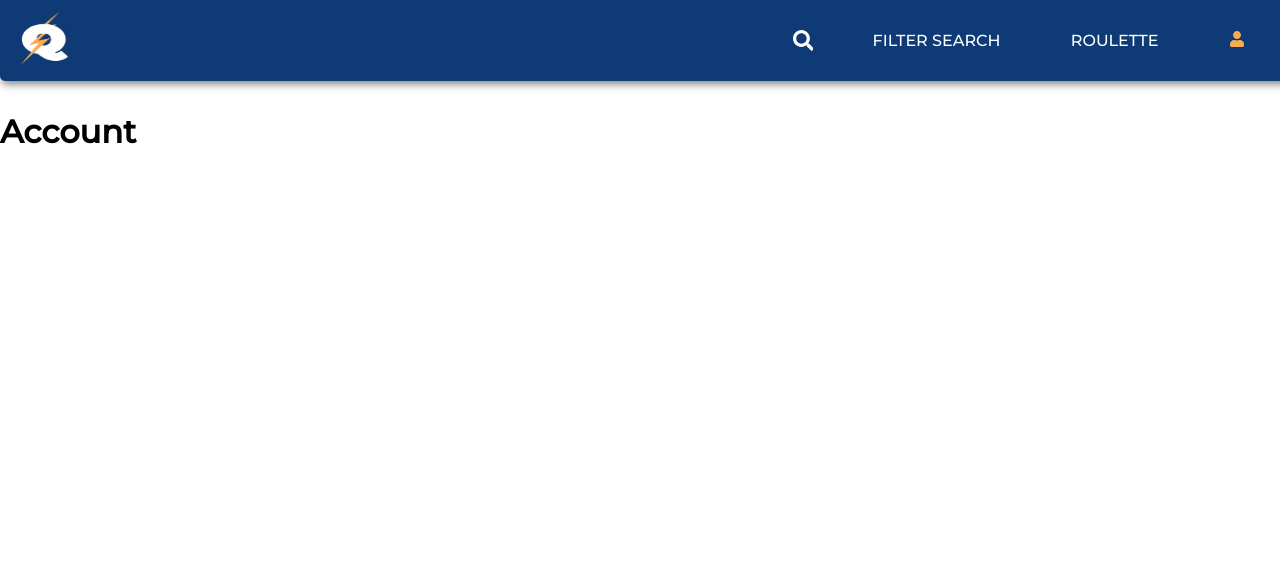
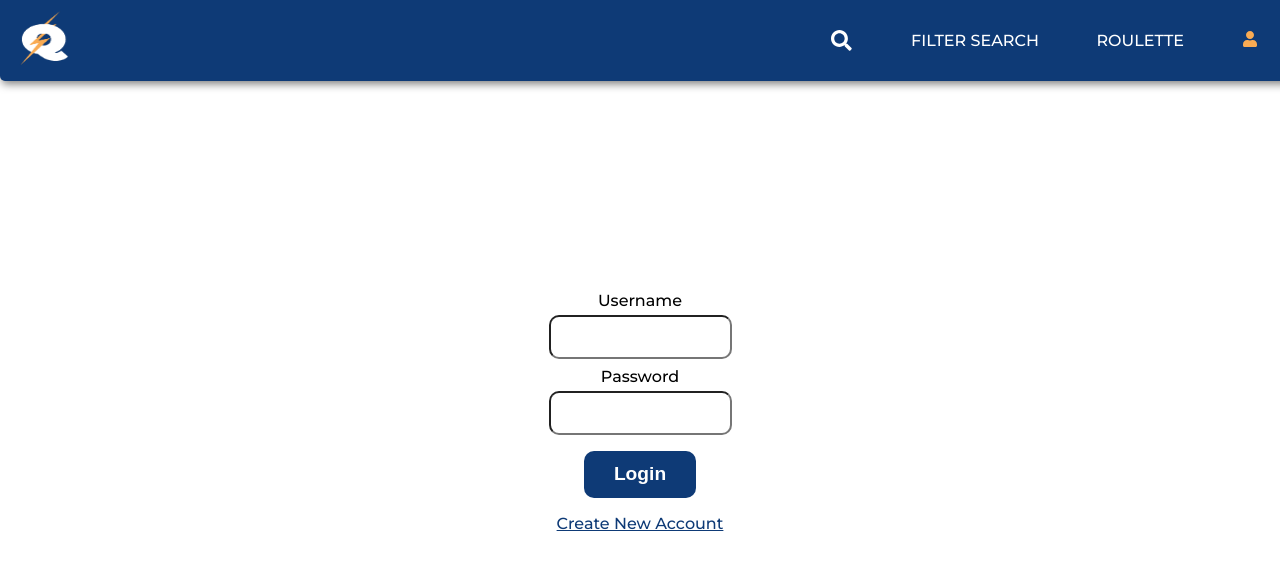
Before and after one commit to hamayoonk95/quick-picks, a React (Create React App) app in the folder client/: page /account in a window 1280 px wide. Shown: the top 570 px of the page. Built offline with nearby package versions, Linux system fonts and the light colour scheme.

Commit message:
login page added, roulette and random movie components' heights adjusted

```diff
--- a/client/src/components/Navbar/Navbar.css
+++ b/client/src/components/Navbar/Navbar.css
@@ -21,15 +21,16 @@
 }
 
 .navbar a {
-  padding-right: 2rem;
+  padding-right: 1.2rem;
   display: block;
   color: var(--text-color);
   text-decoration: none;
-  transition: transform 0.2s;
+  transition: all 0.2s;
 }
 
 .active a {
   color: var(--secondary-color);
+  font-weight: 600;
 }
 
 .navbar a:hover {
@@ -76,7 +77,7 @@
 
   .hambrgr-menu:hover > * {
     border-color: var(--secondary-color);
-    transition: 0.3s;
+    transition: all 0.3s;
   }
 
   .ham-line {
--- a/client/src/components/Random-movie/Random-movie.css
+++ b/client/src/components/Random-movie/Random-movie.css
@@ -1,6 +1,6 @@
 .card {
   width: 80%;
-  height: auto;
+  height: 50vh;
   border-radius: 10px;
   box-shadow: 0 5px 8px -2px rgba(194, 184, 184, 0.5);
   display: flex;
@@ -24,8 +24,7 @@
 }
 
 .info-container {
-  flex: 60%;
-  height: 100%;
+  flex: 50%;
   display: flex;
   flex-direction: column;
   margin: 0 1rem;
@@ -56,16 +55,16 @@
   width: 80%;
   font-size: 1.1rem;
   color: #555;
-  margin: 2.5rem 0 0 0;
+  margin: 2rem 0 0 0;
 }
 
 .icons {
   flex: 20%;
-  height: 100%;
+  padding: 0.5rem;
   color: var(--primary-color);
   display: flex;
   flex-direction: column;
-  justify-content: space-evenly;
+  justify-content: center;
 }
 
 .icon {
@@ -97,21 +96,20 @@
 }
 
 
-@media screen and (min-width: 601) and ( max-width: 900px) {
+@media screen and ( min-width: 650px) and (max-width: 900px) {
   .card {
     width: 100%;
   }
 
-  .poster-container {
-    flex: 30%;
-    height: 100%;
+  .description {
+    font-size: 0.9rem;
   }
 }
 
-@media screen and (max-width: 600px) {
+@media screen and (max-width: 649px) {
   .card {
     width: 100%;
-    height: auto;
+    height: 80vh;
     flex-direction: column;
   }
 
@@ -120,7 +118,7 @@
   }
 
   .poster {
-    height: 50vh;
+    height: 38vh;
   }
 
   .info-container {
--- a/client/src/components/Roulette/RouletteWheel.js
+++ b/client/src/components/Roulette/RouletteWheel.js
@@ -19,7 +19,7 @@ const RouletteWheel = (props) => {
         "#9145B7",
       ]}
       perpendicularText={false}
-      innerRadius={10}
+      innerRadius={5}
       innerBorderWidth={0}
       outerBorderWidth={0}
       textDistance={55}
--- a/client/src/pages/Account/Account.css
+++ b/client/src/pages/Account/Account.css
@@ -0,0 +1,50 @@
+.login-page {
+    height: 70vh;
+    display: flex;
+    flex-direction: column;
+}
+
+.login-form {
+  margin-top: 2rem;
+  display: flex;
+  flex-direction: column;
+  align-items: center;
+  justify-content: center;
+}
+
+.login-form input {
+  font-family: inherit;
+  /* width: 70%; */
+  height: 30px;
+  outline: 0;
+  border-radius: 10px;
+  padding: 5px;
+  transition: width 0.2s ease-in-out;
+}
+
+.login-btn {
+  width: 7rem;
+  padding: 0.8rem;
+  margin: 1rem 0;
+  border-radius: 10px;
+  border: 0;
+  background-color: var(--primary-color);
+  color: var(--text-color);
+  font-size: 1.2rem;
+  font-weight: 600;
+  transition: transform 0.2s;
+}
+
+.login-btn:hover {
+  cursor: pointer;
+  transform: scale(1.05);
+  color: var(--secondary-color);
+}
+
+.new-account {
+    color: var(--primary-color);
+}
+
+.new-account:hover {
+    color: var(--secondary-color);
+}
--- a/client/src/pages/Account/Account.js
+++ b/client/src/pages/Account/Account.js
@@ -1,11 +1,19 @@
 import React from "react";
+import "./Account.css";
 
 const Account = () => {
-    return (
-        <>
-            <h1>Account</h1>
-        </>
-    )
-}
+  return (
+    <div className="flex-center login-page">
+      <form className="login-form">
+        <label>Username</label>
+        <input type="text" />
+        <label>Password</label>
+        <input type="text" />
+        <button className="login-btn">Login</button>
+      </form>
+      <a className="new-account" href="">Create New Account</a>
+    </div>
+  );
+};
 
 export default Account;
--- a/client/src/pages/Roulette/Roulette.css
+++ b/client/src/pages/Roulette/Roulette.css
@@ -49,7 +49,6 @@
 
 .roulette-input {
   font-family: inherit;
-  /* width: 70%; */
   height: 30px;
   outline: 0;
   border-radius: 10px;
```
